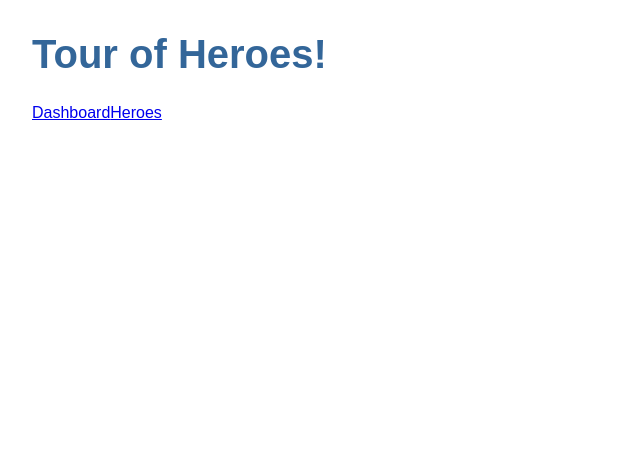
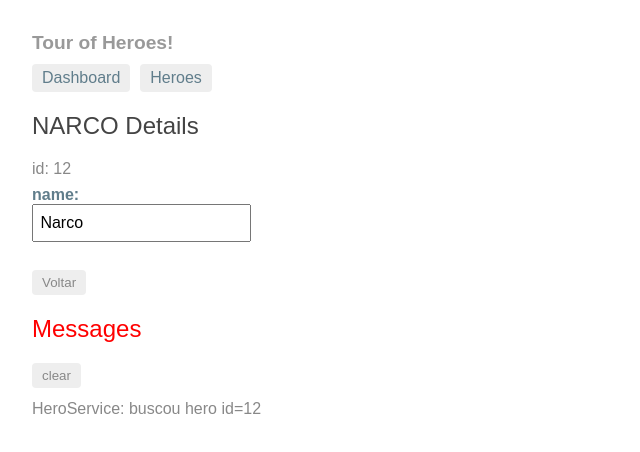
Before and after one commit to michaelss/meu1ng, an Angular app: page /detail/12 in a window 1280 px wide. Before the commit this address led to /. Shown: the top 452 px of the page, without its empty margins (0-640 px from the left). Built offline with nearby package versions, Linux system fonts and the light colour scheme.

Commit message:
Concluída a navegação, sendo que os detalhes de cada herói agora ficaram em uma página separada.

```diff
--- a/src/app/app-routing.module.ts
+++ b/src/app/app-routing.module.ts
@@ -2,10 +2,12 @@ import { NgModule } from '@angular/core';
 import { RouterModule, Routes } from '@angular/router';
 import { HeroesComponent } from './heroes/heroes.component';
 import { DashboardComponent } from './dashboard/dashboard.component';
+import { HeroDetailComponent } from './hero-detail/hero-detail.component';
 
 const routes: Routes = [
   { path: '', redirectTo: '/dashboard', pathMatch: 'full' },
   { path: 'heroes', component: HeroesComponent },
+  { path: 'detail/:id', component: HeroDetailComponent },
   { path: 'dashboard', component: DashboardComponent }
 ];
 
--- a/src/app/app.component.css
+++ b/src/app/app.component.css
@@ -1,5 +1,29 @@
+/* AppComponent's private CSS styles */
 h1 {
-    color: #369;
-    font-family: Arial, Helvetica, sans-serif;
-    font-size: 250%;
-}
+    font-size: 1.2em;
+    color: #999;
+    margin-bottom: 0;
+  }
+  h2 {
+    font-size: 2em;
+    margin-top: 0;
+    padding-top: 0;
+  }
+  nav a {
+    padding: 5px 10px;
+    text-decoration: none;
+    margin-top: 10px;
+    display: inline-block;
+    background-color: #eee;
+    border-radius: 4px;
+  }
+  nav a:visited, a:link {
+    color: #607d8b;
+  }
+  nav a:hover {
+    color: #039be5;
+    background-color: #cfd8dc;
+  }
+  nav a.active {
+    color: #039be5;
+  }
--- a/src/app/app.component.html
+++ b/src/app/app.component.html
@@ -3,7 +3,7 @@
 </h1>
 <nav>
   <a routerLink="/dashboard">Dashboard</a>
-  <a routerLink="/heroes">Heroes</a>
+  <a style="margin-left: 10px;" routerLink="/heroes">Heroes</a>
 </nav>
 <router-outlet></router-outlet>
 <app-messages></app-messages>
--- a/src/app/dashboard/dashboard.component.html
+++ b/src/app/dashboard/dashboard.component.html
@@ -1,6 +1,6 @@
 <h3>Top Heroes</h3>
 <div class="grid grid-pad">
-  <a *ngFor="let hero of heroes" class="col-1-4">
+  <a *ngFor="let hero of heroes" class="col-1-4" routerLink="/detail/{{hero.id}}">
     <div class="module hero">
       <h4>{{hero.name}}</h4>
     </div>
--- a/src/app/hero-detail/hero-detail.component.css
+++ b/src/app/hero-detail/hero-detail.component.css
@@ -0,0 +1,30 @@
+/* HeroDetailComponent's private CSS styles */
+label {
+    display: inline-block;
+    width: 3em;
+    margin: .5em 0;
+    color: #607D8B;
+    font-weight: bold;
+  }
+  input {
+    height: 2em;
+    font-size: 1em;
+    padding-left: .4em;
+  }
+  button {
+    margin-top: 20px;
+    font-family: Arial;
+    background-color: #eee;
+    border: none;
+    padding: 5px 10px;
+    border-radius: 4px;
+    cursor: pointer; cursor: hand;
+  }
+  button:hover {
+    background-color: #cfd8dc;
+  }
+  button:disabled {
+    background-color: #eee;
+    color: #ccc;
+    cursor: auto;
+  }
--- a/src/app/hero-detail/hero-detail.component.html
+++ b/src/app/hero-detail/hero-detail.component.html
@@ -7,3 +7,5 @@
     </label>
   </div>
 </div>
+
+<button (click)="goBack()">Voltar</button>
--- a/src/app/hero-detail/hero-detail.component.ts
+++ b/src/app/hero-detail/hero-detail.component.ts
@@ -1,5 +1,8 @@
 import { Component, OnInit, Input } from '@angular/core';
 import { Hero } from '../hero';
+import { ActivatedRoute } from  '@angular/router';
+import { Location } from "@angular/common";
+import { HeroService } from "../hero.service";
 
 @Component({
   selector: 'app-hero-detail',
@@ -10,9 +13,24 @@ export class HeroDetailComponent implements OnInit {
 
   @Input() hero: Hero;
 
-  constructor() { }
+  constructor(
+    private route: ActivatedRoute,
+    private heroService: HeroService,
+    private location: Location
+  ) { }
 
   ngOnInit() {
+    this.getHero();
+  }
+
+  getHero(): void {
+    const id = +this.route.snapshot.paramMap.get('id');
+    this.heroService.getHero(id)
+      .subscribe(hero => this.hero = hero);
+  }
+
+  goBack(): void {
+    this.location.back();
   }
 
 }
--- a/src/app/hero.service.ts
+++ b/src/app/hero.service.ts
@@ -8,11 +8,15 @@ import { MessageService } from  './message.service';
   providedIn: 'root'
 })
 export class HeroService {
-
   constructor(private messageService : MessageService) { }
 
   getHeroes(): Observable<Hero[]> {
     this.messageService.add('HeroService: fetched heroes');
     return of(HEROES);
   }
+
+  getHero(id: number): Observable<Hero> {
+    this.messageService.add(`HeroService: buscou hero id=${id}`);
+    return of(HEROES.find(hero => hero.id === id));
+  }
 }
--- a/src/app/heroes/heroes.component.css
+++ b/src/app/heroes/heroes.component.css
@@ -1,8 +1,4 @@
 /* HeroesComponent's private CSS styles */
-.selected {
-    background-color: #CFD8DC !important;
-    color: white;
-  }
 .heroes {
   margin: 0 0 2em 0;
   list-style-type: none;
@@ -10,28 +6,33 @@
   width: 15em;
 }
 .heroes li {
+  position: relative;
   cursor: pointer;
-    position: relative;
-    left: 0;
   background-color: #EEE;
   margin: .5em;
   padding: .3em 0;
   height: 1.6em;
   border-radius: 4px;
 }
-  .heroes li.selected:hover {
-    background-color: #BBD8DC !important;
-    color: white;
-  }
+
 .heroes li:hover {
   color: #607D8B;
   background-color: #DDD;
   left: .1em;
 }
-  .heroes .text {
+
+.heroes a {
+  color: #888;
+  text-decoration: none;
   position: relative;
-    top: -3px;
+  display: block;
+  width: 250px;
 }
+
+.heroes a:hover {
+  color:#607D8B;
+}
+
 .heroes .badge {
   display: inline-block;
   font-size: small;
@@ -43,6 +44,8 @@
   left: -1px;
   top: -4px;
   height: 1.8em;
+  min-width: 16px;
+  text-align: right;
   margin-right: .8em;
   border-radius: 4px 0 0 4px;
 }
--- a/src/app/heroes/heroes.component.html
+++ b/src/app/heroes/heroes.component.html
@@ -1,10 +1,10 @@
-<app-hero-detail [hero]="selectedHero"></app-hero-detail>
-
 <h2>
   Meus heróis
 </h2>
 <ul class="heroes">
-  <li *ngFor="let hero of heroes" (click)="onSelect(hero)" [class.selected]="hero === selectedHero">
-    <span class="badge">{{hero.id}}</span> {{hero.name}}
+  <li *ngFor="let hero of heroes">
+    <a routerLink="/detail/{{hero.id}}">
+      <span class="badge">{{hero.id}}</span> {{hero.name}}
+    </a>
   </li>
 </ul>
--- a/src/app/heroes/heroes.component.ts
+++ b/src/app/heroes/heroes.component.ts
@@ -9,19 +9,17 @@ import { HeroService } from '../hero.service';
 })
 export class HeroesComponent implements OnInit {
 
-  selectedHero: Hero;
-
   heroes: Hero[];
 
   constructor(private heroService: HeroService) { }
 
   ngOnInit() {
+    this.getHeroes();
+  }
+
+
+  private getHeroes() {
     this.heroService.getHeroes()
       .subscribe(heroes => this.heroes = heroes);
   }
-
-  onSelect(hero: Hero): void {
-    this.selectedHero = hero;
-  }
-
 }
```
Also changed, not shown: src/app/dashboard/dashboard.component.css (indentation only). Lines whose indentation alone changed are shown as unchanged.
